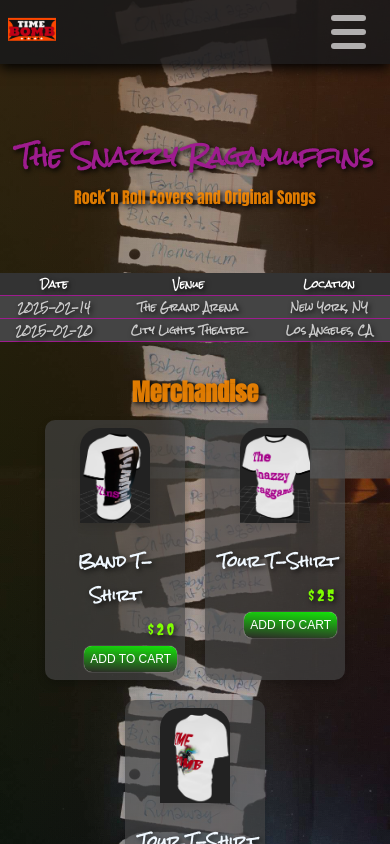
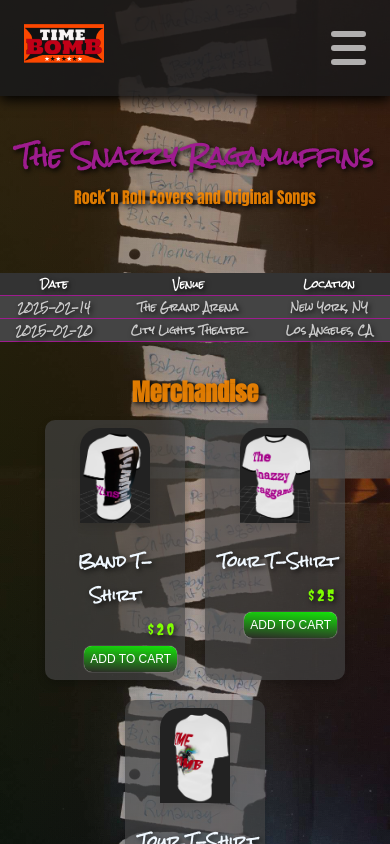
Before and after one commit to joaoaugusto-jesus/Band_website, a Next.js app: page / in a window 390 px wide. Shown: the top 844 px of the page. Built offline with nearby package versions, Linux system fonts and the light colour scheme; a web font is replaced by a local one.

Commit message:
wip added styles to img navbar component

```diff
--- a/src/app/components/Navbar/Navbar.module.css
+++ b/src/app/components/Navbar/Navbar.module.css
@@ -23,8 +23,8 @@
     display: flex;
     align-items: center;
     justify-content: center;
-    width: 6rem; /* Adjust as needed */
-    height: 6rem; /* Adjust as needed */
+    width: 7rem; /* Adjust as needed */
+    height: 5.8rem; /* Adjust as needed */
     overflow: hidden;
     border-radius: 10px;
     cursor: pointer; /* Optional for rounded edges */
@@ -35,6 +35,7 @@
     object-fit: contain; /* Ensures the logo scales properly */
     max-width: 100%;
     max-height: 100%;
+
 
   }
   .navbar h1 {
@@ -196,13 +197,21 @@
 
 
   .logoWrapper {
-    width: 3rem; /* Adjust as needed */
-    height: 3rem; /* Adjust as needed */
+    width: 8rem; /* Adjust as needed */
+    height: 6rem; /* Adjust as needed */
   }
 }
 
 @media (max-width: 500px)
-{}
+{
+  .logoWrapper {
+
+    width: 7rem; /* Adjust as needed */
+    height: 5rem; /* Adjust as needed */
+    overflow: hidden;
+
+  }
+}
 
 @media (max-width: 400px)
 {}
```
